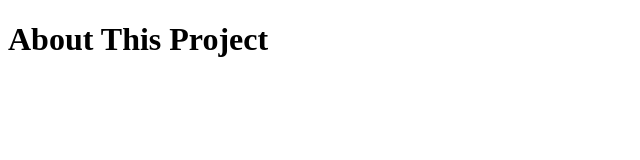
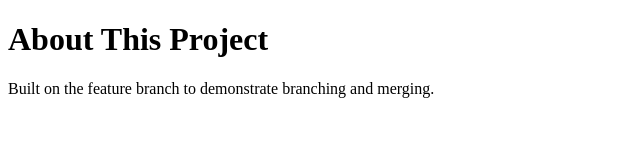
Before and after one commit to Pujan-khunt/git-workflow-assignment, a plain HTML site: page about.html in a window 1280 px wide. Shown: the whole page, without its empty margins (0-640 px from the left). Drawn offline with Linux system fonts and the light colour scheme.

Commit message:
Update about.html on feature branch

```diff
--- a/about.html
+++ b/about.html
@@ -6,5 +6,6 @@
 </head>
 <body>
   <h1>About This Project</h1>
+  <p>Built on the feature branch to demonstrate branching and merging.</p>
 </body>
 </html>
```
